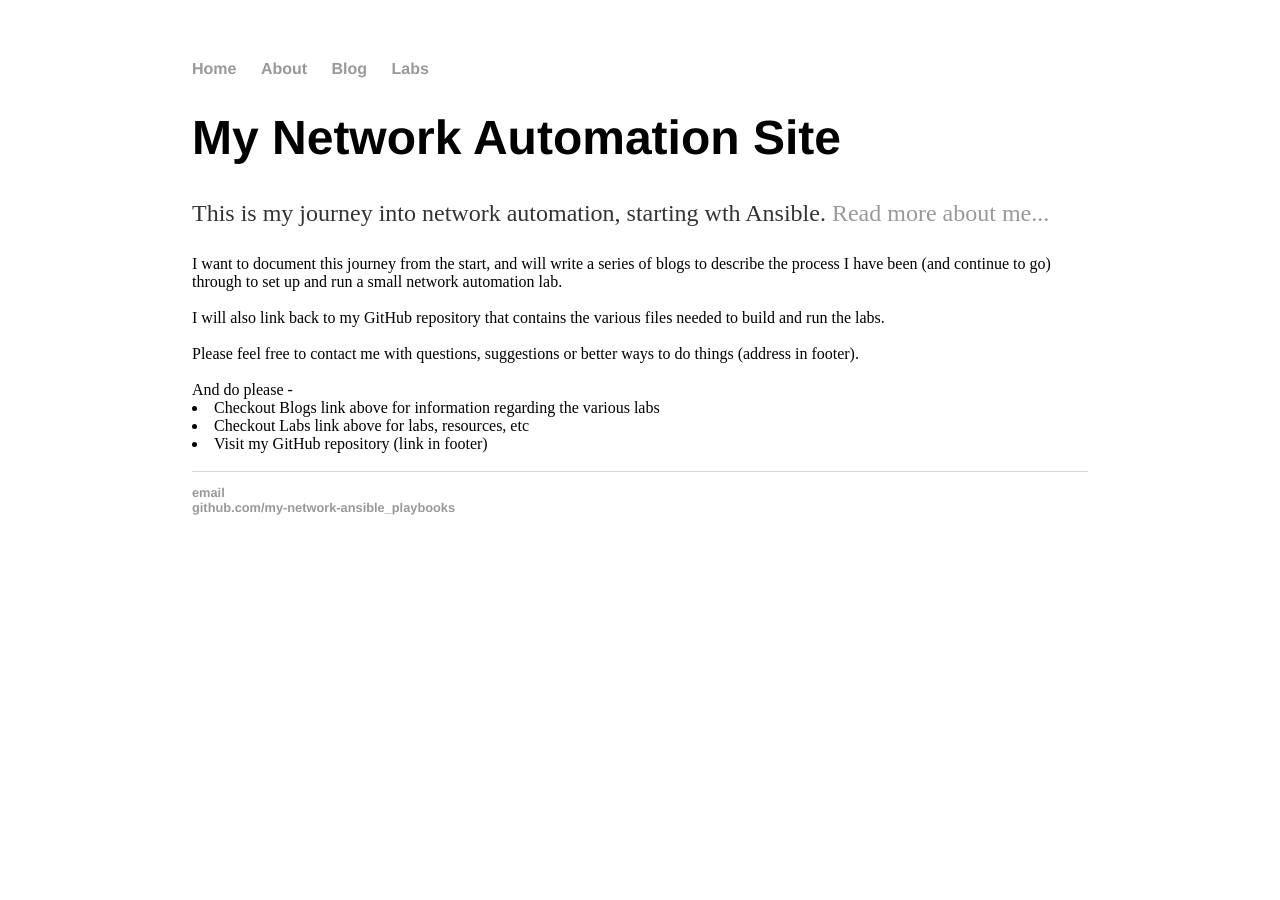
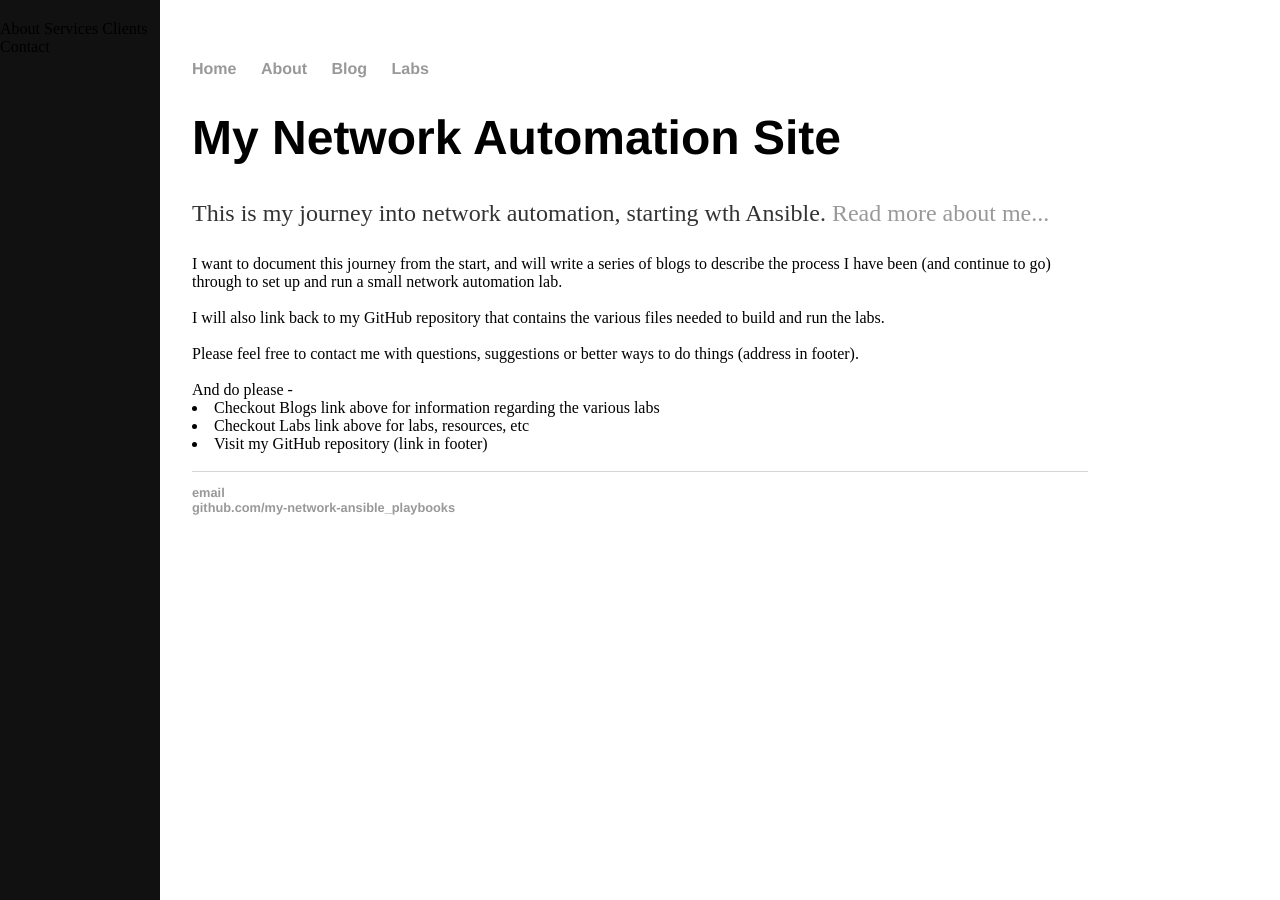
Before and after one commit to craigeowen/craigeowen.github.io, a Jekyll site: the page built from index.html, in a window 1280 px wide. Built offline with Jekyll 4.4.1, drawn with Linux system fonts in a browser that asks for light colours.

Commit message:
Update default.html
Add sidenav line 32

```diff
--- a/_layouts/default.html
+++ b/_layouts/default.html
@@ -29,4 +29,11 @@
 				</ul>
 			</footer>
 		</body>
+		<!-- Side navigation -->
+		<div class="sidenav">
+  			About
+  			Services
+  			Clients
+  			Contact
+		</div>
 	</html>
```
